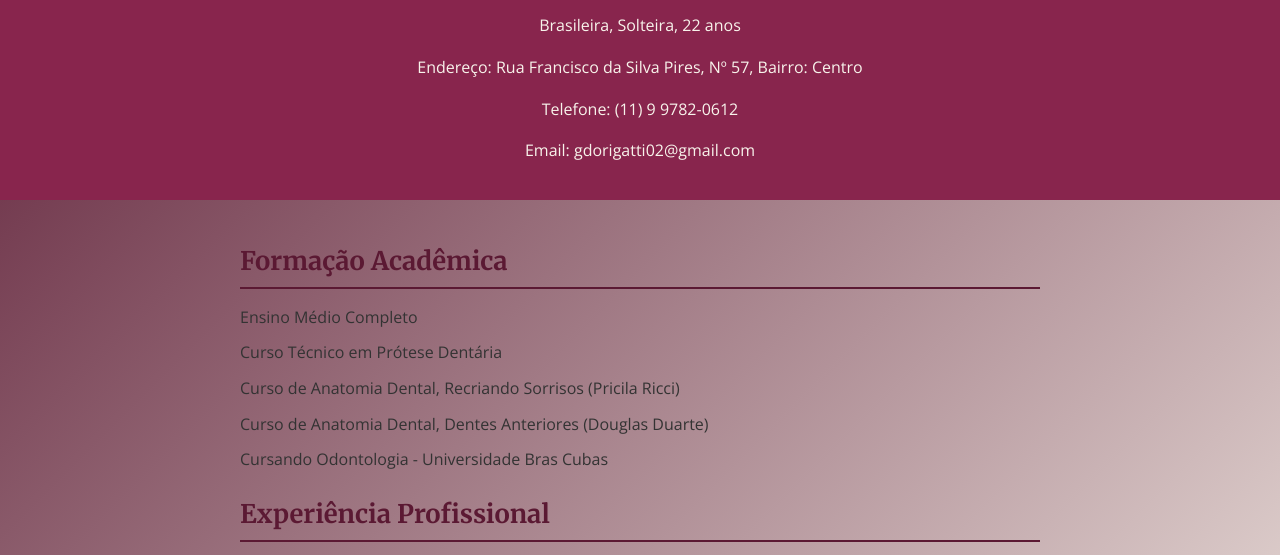
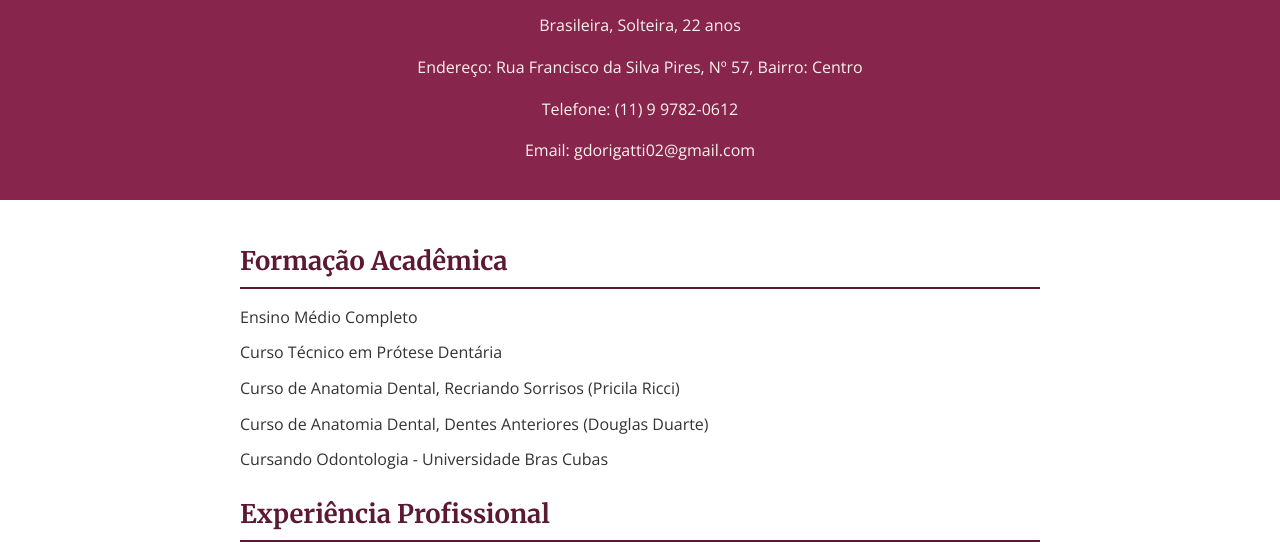
Before and after one commit to Micael-H/curriculoGdp, a plain HTML site: page index.html in a window 1280 px wide. Shown: the part 208-763 px from the top of the page. Drawn offline with nearby package versions, Linux system fonts and the light colour scheme; a script that the page names is missing.

Commit message:
Update style.css

```diff
--- a/style.css
+++ b/style.css
@@ -2,7 +2,7 @@ body {
   font-family: 'Open Sans', sans-serif;
   line-height: 1.6;
   margin: 0;
-  background: linear-gradient(135deg, #5B1933, #F8F3EB);
+  background: #F8E7F6);
   color: #333;
 }
 
```
